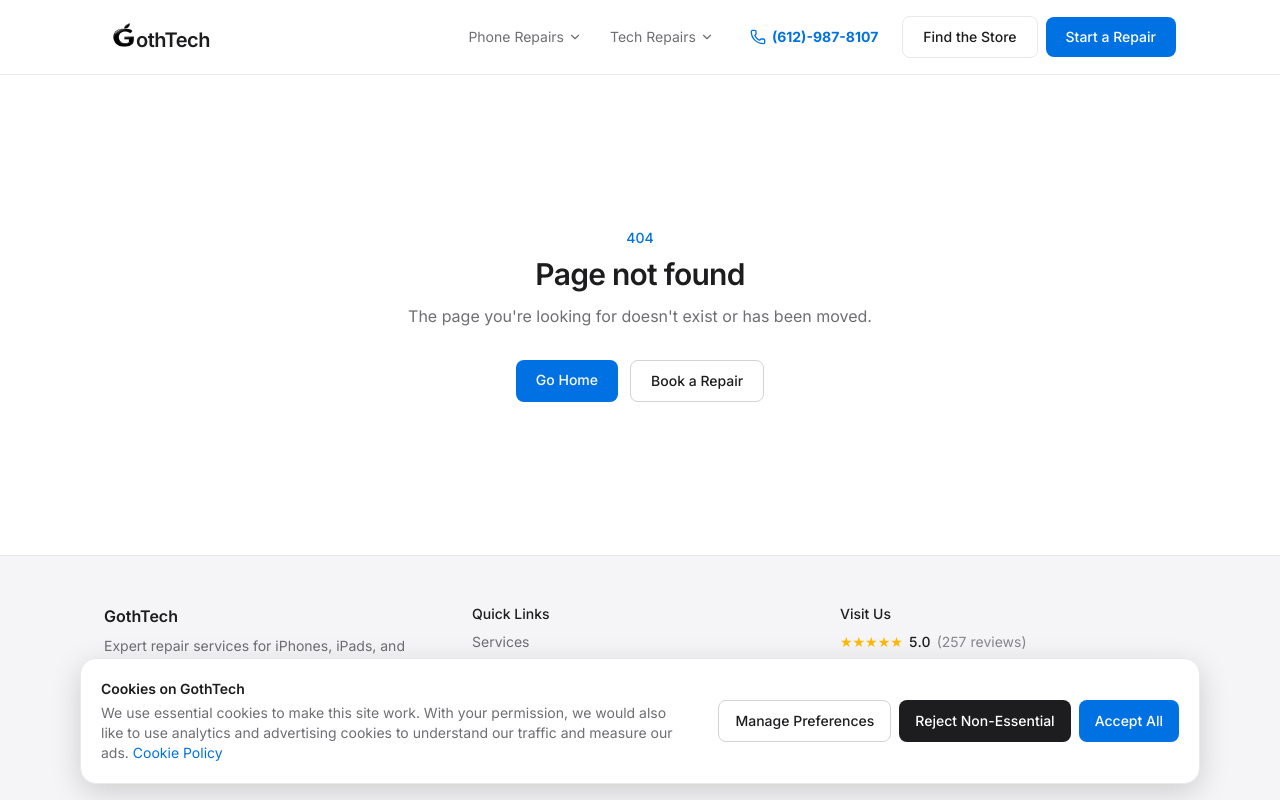
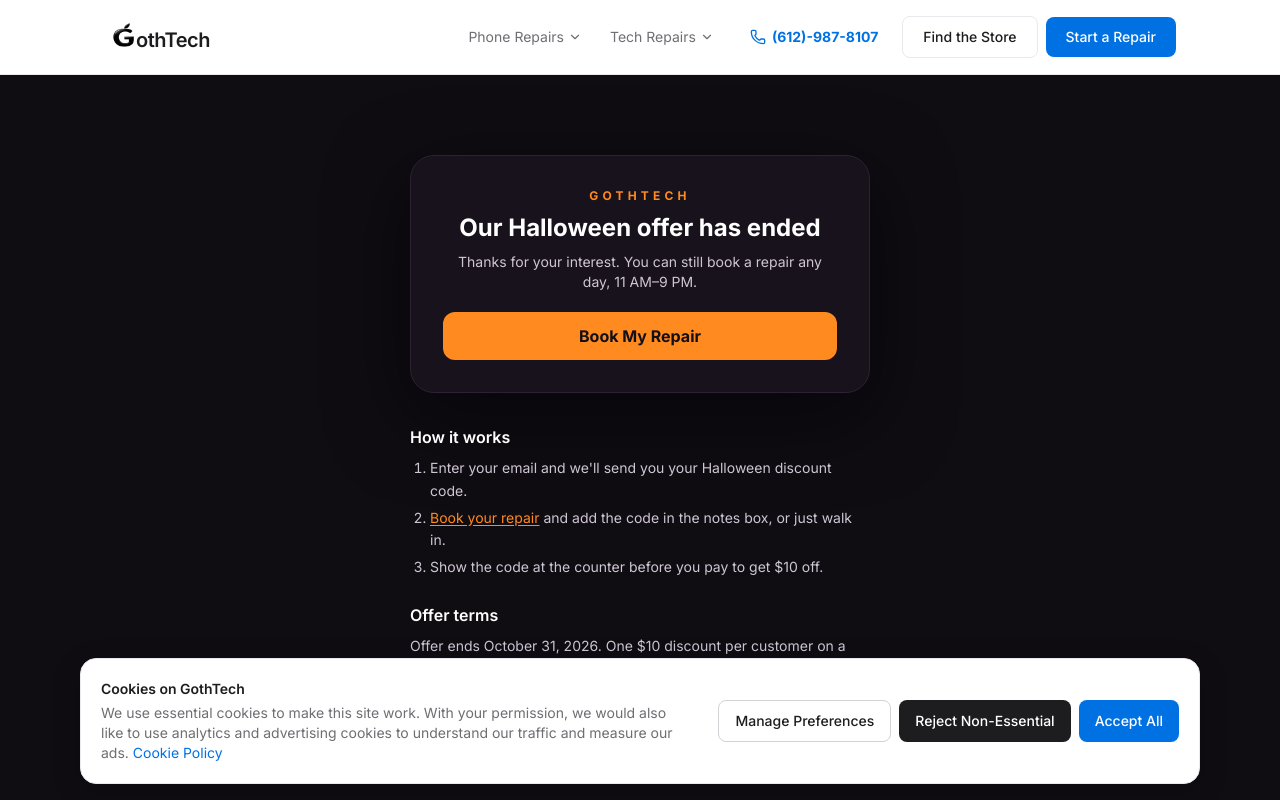
Before and after one commit to gothtech5/goth-repair, a Next.js app: page /halloween in a window 1280 px wide. Before the commit this address had no page. Shown: the top 800 px of the page. Built offline with nearby package versions, Linux system fonts and the light colour scheme.

Commit message:
Halloween offer: /halloween signup page

```diff
--- /dev/null
+++ b/src/app/halloween/ended-gate.tsx
@@ -0,0 +1,13 @@
+"use client"
+
+import { useEffect, useState, type ReactNode } from "react"
+import { isHalloweenActive } from "@/lib/halloween"
+
+/** Shows the signup while the offer runs and the "ended" message afterwards. */
+export function HalloweenEndedGate({ children, ended }: { children: ReactNode; ended: ReactNode }) {
+  const [active, setActive] = useState(true)
+  useEffect(() => {
+    setActive(isHalloweenActive())
+  }, [])
+  return <>{active ? children : ended}</>
+}
--- /dev/null
+++ b/src/app/halloween/page.tsx
@@ -0,0 +1,63 @@
+import type { Metadata } from "next"
+import Link from "next/link"
+import { HalloweenOfferHeading } from "@/components/halloween/halloween-popup"
+import { HalloweenSignupForm } from "@/components/halloween/signup-form"
+import { HALLOWEEN_END_LABEL, HALLOWEEN_TERMS } from "@/lib/halloween"
+import { HalloweenEndedGate } from "./ended-gate"
+
+export const metadata: Metadata = {
+  title: "Halloween Offer: $10 Off Your Repair | GothTech",
+  description:
+    "Get $10 off your next phone or iPad repair at GothTech Minneapolis. Sign up for your Halloween discount code. Offer ends October 31, 2026.",
+  alternates: { canonical: "/halloween" },
+}
+
+export default function HalloweenPage() {
+  return (
+    <div className="bg-[#0f0c12] px-4 py-12 sm:px-6 md:py-20">
+      <div className="mx-auto max-w-[460px] rounded-3xl border border-[#2c2231] bg-[#17121b] px-5 pb-6 pt-8 text-[#f4eff6] shadow-[0_24px_80px_rgba(0,0,0,0.5)] sm:px-8 sm:pb-8">
+        <HalloweenEndedGate
+          ended={
+            <div className="text-center">
+              <p className="text-xs font-bold tracking-[0.35em] text-[#ff8a1f]">GOTHTECH</p>
+              <h1 className="mt-2 text-2xl font-bold text-white">Our Halloween offer has ended</h1>
+              <p className="mt-2 text-sm text-[#cfc6d4]">
+                Thanks for your interest. You can still book a repair any day, 11 AM–9 PM.
+              </p>
+              <Link
+                href="/book"
+                className="mt-5 inline-flex min-h-12 w-full items-center justify-center rounded-xl bg-[#ff8a1f] px-6 text-base font-bold text-[#140f17] hover:bg-[#ff9d42]"
+              >
+                Book My Repair
+              </Link>
+            </div>
+          }
+        >
+          <HalloweenOfferHeading as="h1" />
+          <div className="mt-6">
+            <HalloweenSignupForm />
+          </div>
+        </HalloweenEndedGate>
+      </div>
+
+      <div className="mx-auto mt-8 max-w-[460px] text-sm leading-relaxed text-[#cfc6d4]">
+        <h2 className="text-base font-semibold text-white">How it works</h2>
+        <ol className="mt-2 list-decimal space-y-1 pl-5">
+          <li>Enter your email and we&apos;ll send you your Halloween discount code.</li>
+          <li>
+            <Link href="/book" className="text-[#ff8a1f] underline underline-offset-2">Book your repair</Link>{" "}
+            and add the code in the notes box, or just walk in.
+          </li>
+          <li>Show the code at the counter before you pay to get $10 off.</li>
+        </ol>
+        <h2 className="mt-6 text-base font-semibold text-white">Offer terms</h2>
+        <p className="mt-2">
+          Offer ends {HALLOWEEN_END_LABEL}. {HALLOWEEN_TERMS} Valid at GothTech, 200 W Lake St #203,
+          Minneapolis. See our{" "}
+          <Link href="/privacy" className="text-[#ff8a1f] underline underline-offset-2">Privacy Policy</Link>{" "}
+          for how we handle your email.
+        </p>
+      </div>
+    </div>
+  )
+}
```
